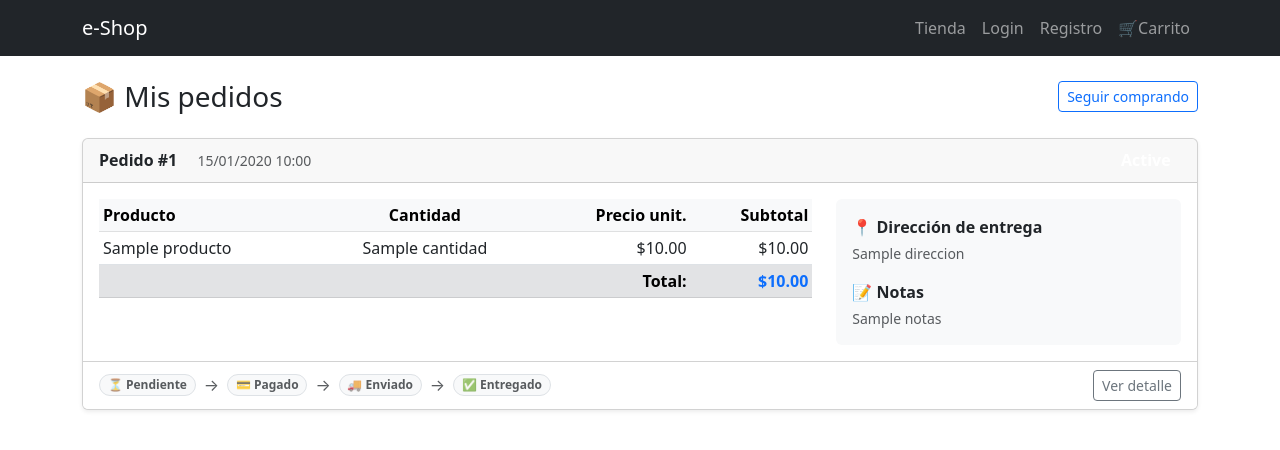
After one commit to daanny247/e-shop, a Flask app: template app/templates/public/mis_pedidos.html in a window 1280 px wide. The commit adds this page. Shown: the top 450 px of the page. Run offline with Flask 3, Linux system fonts and the light colour scheme; the template is opened without the code that fills it: most values are stand-ins (such as "Sample title", 1, 10 or a date in 2020).

Commit message:
Detalle-Producto y mis pedidos

```diff
--- a/app/templates/base.html
+++ b/app/templates/base.html
@@ -61,5 +61,9 @@
 
     <script src="https://cdn.jsdelivr.net/npm/bootstrap@5.3.0/dist/js/bootstrap.bundle.min.js"></script>
     <script src="https://code.jquery.com/jquery-3.7.0.min.js"></script>
+
+    {% block scripts %}{% endblock %}
+
+
 </body>
 </html>
--- /dev/null
+++ b/app/templates/public/mis_pedidos.html
@@ -0,0 +1,169 @@
+{% extends 'base.html' %}
+{% block title %}Mis pedidos{% endblock %}
+
+{% block content %}
+
+<!-- Encabezado -->
+<div class="d-flex justify-content-between align-items-center mb-4">
+  <h3 class="mb-0">📦 Mis pedidos</h3>
+  <a href="{{ url_for('public.tienda') }}" class="btn btn-outline-primary btn-sm">
+    Seguir comprando
+  </a>
+</div>
+
+{% if pedidos %}
+
+  {% for pedido in pedidos %}
+  <div class="card mb-4 shadow-sm">
+
+    <!-- Cabecera del pedido -->
+    <div class="card-header d-flex justify-content-between align-items-center">
+
+      <div>
+        <span class="fw-bold">Pedido #{{ pedido.id }}</span>
+        <span class="text-muted ms-3 small">
+          {{ pedido.fecha.strftime('%d/%m/%Y %H:%M') }}
+        </span>
+      </div>
+
+      <!-- Badge de estado -->
+      <span class="badge fs-6
+        {% if pedido.estado == 'pendiente'  %} bg-warning text-dark
+        {% elif pedido.estado == 'pagado'   %} bg-info    text-dark
+        {% elif pedido.estado == 'enviado'  %} bg-primary
+        {% elif pedido.estado == 'entregado'%} bg-success
+        {% elif pedido.estado == 'cancelado'%} bg-danger
+        {% endif %}">
+        {{ pedido.estado | capitalize }}
+      </span>
+
+    </div>
+
+    <div class="card-body">
+      <div class="row">
+
+        <!-- Tabla de productos del pedido -->
+        <div class="col-md-8">
+          <table class="table table-sm mb-0">
+            <thead class="table-light">
+              <tr>
+                <th>Producto</th>
+                <th class="text-center">Cantidad</th>
+                <th class="text-end">Precio unit.</th>
+                <th class="text-end">Subtotal</th>
+              </tr>
+            </thead>
+            <tbody>
+              {% for detalle in pedido.detalles %}
+              <tr>
+                <td>{{ detalle.producto.nombre }}</td>
+                <td class="text-center">{{ detalle.cantidad }}</td>
+                <td class="text-end">
+                  ${{ "%.2f"|format(detalle.precio_unitario) }}
+                </td>
+                <td class="text-end">
+                  ${{ "%.2f"|format(detalle.subtotal()) }}
+                </td>
+              </tr>
+              {% endfor %}
+            </tbody>
+            <tfoot>
+              <tr class="fw-bold table-secondary">
+                <td colspan="3" class="text-end">Total:</td>
+                <td class="text-end text-primary">
+                  ${{ "%.2f"|format(pedido.total) }}
+                </td>
+              </tr>
+            </tfoot>
+          </table>
+        </div>
+
+        <!-- Información de entrega -->
+        <div class="col-md-4">
+          <div class="bg-light rounded p-3 h-100">
+
+            <p class="fw-semibold mb-1">📍 Dirección de entrega</p>
+            <p class="text-muted small mb-3">{{ pedido.direccion }}</p>
+
+            {% if pedido.notas %}
+              <p class="fw-semibold mb-1">📝 Notas</p>
+              <p class="text-muted small mb-0">{{ pedido.notas }}</p>
+            {% endif %}
+
+          </div>
+        </div>
+
+      </div>
+    </div>
+
+    <!-- Pie del pedido: línea de tiempo del estado -->
+    <div class="card-footer bg-white">
+      <div class="d-flex justify-content-between align-items-center">
+
+        <!-- Progreso visual del estado -->
+        <div class="d-flex gap-2 align-items-center flex-wrap">
+
+          {% set estados = ['pendiente', 'pagado', 'enviado', 'entregado'] %}
+          {% set orden_actual = estados.index(pedido.estado)
+                                if pedido.estado in estados else -1 %}
+
+          {% for estado in estados %}
+            {% set orden = loop.index0 %}
+            <span class="badge rounded-pill
+              {% if pedido.estado == 'cancelado' %}
+                bg-light text-muted border
+              {% elif orden < orden_actual %}
+                bg-success
+              {% elif orden == orden_actual %}
+                bg-primary
+              {% else %}
+                bg-light text-muted border
+              {% endif %}">
+              {% if estado == 'pendiente'  %} ⏳ Pendiente
+              {% elif estado == 'pagado'   %} 💳 Pagado
+              {% elif estado == 'enviado'  %} 🚚 Enviado
+              {% elif estado == 'entregado'%} ✅ Entregado
+              {% endif %}
+            </span>
+
+            {% if not loop.last %}
+              <span class="text-muted">→</span>
+            {% endif %}
+
+          {% endfor %}
+
+          {% if pedido.estado == 'cancelado' %}
+            <span class="badge bg-danger">❌ Cancelado</span>
+          {% endif %}
+
+        </div>
+
+        <!-- Botón ver confirmación -->
+        <a href="{{ url_for('public.confirmacion', id=pedido.id) }}"
+           class="btn btn-outline-secondary btn-sm ms-3">
+          Ver detalle
+        </a>
+
+      </div>
+    </div>
+
+  </div>
+  {% endfor %}
+
+{% else %}
+
+  <!-- Estado vacío -->
+  <div class="text-center py-5">
+    <div class="display-1 mb-3">📭</div>
+    <h4 class="text-muted">Aún no tienes pedidos</h4>
+    <p class="text-muted">
+      Cuando realices una compra aparecerá aquí el historial completo.
+    </p>
+    <a href="{{ url_for('public.tienda') }}" class="btn btn-primary mt-2">
+      Ir a la tienda
+    </a>
+  </div>
+
+{% endif %}
+
+{% endblock %}
```
